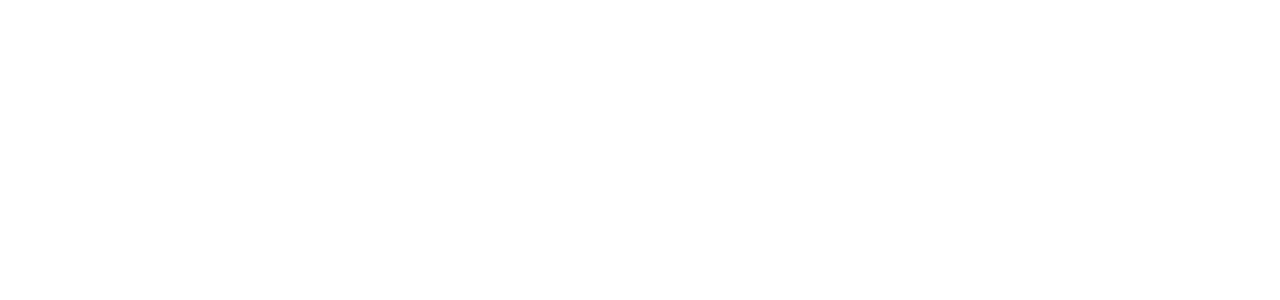
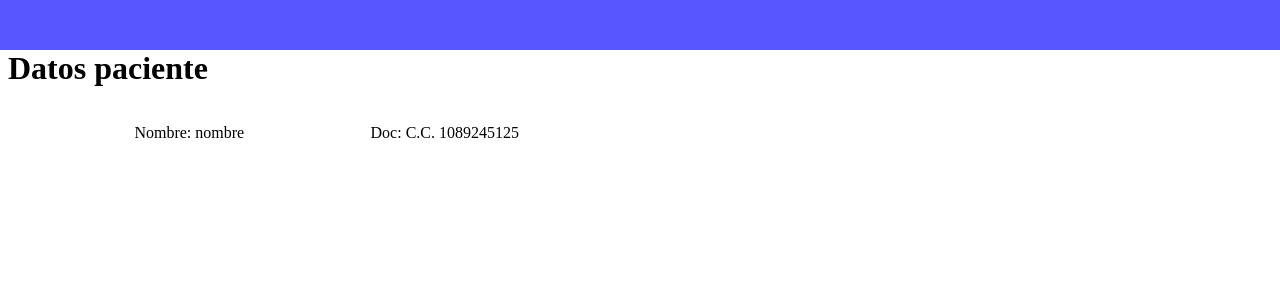
Before and after one commit to AngelMz1/pooconphp, a PHP site: page /historia.php in a window 1280 px wide. Before the commit the part shown is empty. Shown: the top 300 px of the page. Run offline with PHP 8.4, Linux system fonts and the light colour scheme.

Commit message:
1er maquetado historia clinica

```diff
--- a/primeraClase/historia.php
+++ b/primeraClase/historia.php
@@ -1,3 +1,33 @@
+<!DOCTYPE html>
+<html lang="es">
+<head>
+    <meta charset="UTF-8">
+    <meta name="viewport" content="width=device-width, initial-scale=1.0">
+    <title>Historia Clinica</title>
+    <link rel="stylesheet" href="style.css">
+</head>
+<body>
+    <div class="encabezado">
+        <form action="get"></form>
+    </div>
+    <div class="container">
+        <div id="datospaciente">
+            <h1>Datos paciente</h1>
+            <div class="doblecolumna">
+                <div id="columnas">
+                    <p>Nombre: <span>nombre</span></p>
+                </div>
+                <div id="columnas">
+                    <p>Doc: <span>C.C. 1089245125</span></p>
+                </div>
+
+            </div>
+        </div>
+    </div>
+</body>
+</html>
+
 <?php
-
+$SUPA_URL ='https://xxrcprscclooumnzonbu.supabase.co';
+$SUPA_KEY='eyJhbGciOiJIUzI1NiIsInR5cCI6IkpXVCJ9.eyJpc3MiOiJzdXBhYmFzZSIsInJlZiI6Inh4cmNwcnNjY2xvb3VtbnpvbmJ1Iiwicm9sZSI6ImFub24iLCJpYXQiOjE3NjU0OTk2OTUsImV4cCI6MjA4MTA3NTY5NX0.Hu2gQ1y22T7lcy15RJJtBQ5L01gtMYFyPZj9z39Havg';
 ?>
--- /dev/null
+++ b/primeraClase/style.css
@@ -0,0 +1,17 @@
+.encabezado{
+    background: rgb(87, 87, 255);
+    position: absolute;
+    top: 0px;
+    height: 50px;
+    width: 100%;
+    left: 0px;
+}
+.container{
+    margin-top: 50px;
+}
+.doblecolumna{
+    display: flex;
+}
+#columnas{
+    margin-left: 10%;
+}
```
